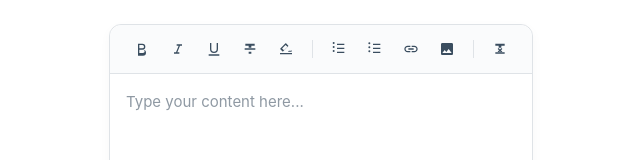
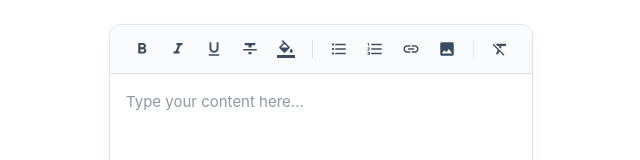
Before and after one commit to asadhmeed2/rich-text-editor, an Angular app: page / in a window 1280 px wide. Shown: the top 160 px of the page, without its empty margins (319-959 px from the left). Built offline with nearby package versions, Linux system fonts and the light colour scheme.

Commit message:
change the svg icons with material icons

```diff
--- a/src/app/modules/editor/input/components/editor-input/editor-input.component.html
+++ b/src/app/modules/editor/input/components/editor-input/editor-input.component.html
@@ -5,35 +5,25 @@
   <div class="editor-toolbar">
     <!-- Bold -->
     <button class="toolbar-btn" (mousedown)="$event.preventDefault(); formatDoc('bold')">
-      <svg viewBox="0 0 24 24" width="16" height="16">
-        <path
-          d="M8 11h4.5a2.5 2.5 0 1 0 0-5H8v5Zm0 7h5.5a2.5 2.5 0 1 0 0-5H8v5ZM6 4h6.5a4.5 4.5 0 0 1 0 9H6V4Zm0 9h7.5a4.5 4.5 0 0 1 0 9H6v-9Z"
-          fill="currentColor" />
-      </svg>
+      <span class="material-icons">format_bold</span>
       <app-tooltip title="Bold" desc="Format selected text as bold (Ctrl+B)"></app-tooltip>
     </button>
 
     <!-- Italic -->
     <button class="toolbar-btn" (mousedown)="$event.preventDefault(); formatDoc('italic')">
-      <svg viewBox="0 0 24 24" width="16" height="16">
-        <path d="M10 5h8v2h-3l-3.99 10H14v2H6v-2h3l3.99-10H10V5Z" fill="currentColor" />
-      </svg>
+      <span class="material-icons">format_italic</span>
       <app-tooltip title="Italic" desc="Format selected text as italic (Ctrl+I)"></app-tooltip>
     </button>
 
     <!-- Underline -->
     <button class="toolbar-btn" (mousedown)="$event.preventDefault(); formatDoc('underline')">
-      <svg viewBox="0 0 24 24" width="16" height="16">
-        <path d="M8 3v9a4 4 0 1 0 8 0V3h2v9a6 6 0 1 1-12 0V3h2ZM4 20h16v2H4v-2Z" fill="currentColor" />
-      </svg>
+      <span class="material-icons">format_underlined</span>
       <app-tooltip title="Underline" desc="Underline selected text (Ctrl+U)"></app-tooltip>
     </button>
 
     <!-- Strikethrough -->
     <button class="toolbar-btn" (mousedown)="$event.preventDefault(); formatDoc('strikeThrough')">
-      <svg viewBox="0 0 24 24" width="16" height="16">
-        <path d="M10 19h4v-3h-4v3ZM5 4h14v3h-5v3h-4V7H5V4Zm-1 7h16v2H4v-2Z" fill="currentColor" />
-      </svg>
+      <span class="material-icons">format_strikethrough</span>
       <app-tooltip title="Strikethrough" desc="Strike through selected text"></app-tooltip>
     </button>
 
@@ -41,11 +31,7 @@
     <div class="color-picker-container">
       <button class="toolbar-btn" [class.active]="isColorPickerOpen"
         (mousedown)="$event.preventDefault(); toggleColorPicker()">
-        <svg viewBox="0 0 24 24" width="16" height="16">
-          <path
-            d="M15.24 6.64l-2.88-2.88c-.39-.39-1.02-.39-1.41 0L3.56 11.15c-.39.39-.39 1.02 0 1.41l2.88 2.88c.2.2.45.29.71.29.26 0 .51-.1.71-.29l7.38-7.39c.39-.39.39-1.03 0-1.41zm-6.28 7.37L6.08 11.1l5.24-5.24 2.88 2.88-5.24 5.27zm10.79.49h-3.47l-1.5 1.5h4.97c.55 0 1-.45 1-1s-.45-1-1-1zM3 18h18v2H3v-2z"
-            fill="currentColor" />
-        </svg>
+        <span class="material-icons">format_color_fill</span>
         <app-tooltip title="Highlight Color" desc="Highlight selected text background"></app-tooltip>
       </button>
 
@@ -70,21 +56,13 @@
 
     <!-- Unordered List -->
     <button class="toolbar-btn" (mousedown)="$event.preventDefault(); formatDoc('insertUnorderedList')">
-      <svg viewBox="0 0 24 24" width="16" height="16">
-        <path
-          d="M4 10.5a1.5 1.5 0 1 1 0-3 1.5 1.5 0 0 1 0 3Zm0 6a1.5 1.5 0 1 1 0-3 1.5 1.5 0 0 1 0 3Zm0-12a1.5 1.5 0 1 1 0-3 1.5 1.5 0 0 1 0 3ZM9 4h11v2H9V4Zm0 6h11v2H9v-2Zm0 6h11v2H9v-2Z"
-          fill="currentColor" />
-      </svg>
+      <span class="material-icons">format_list_bulleted</span>
       <app-tooltip title="Bullet List" desc="Insert a bulleted list"></app-tooltip>
     </button>
 
     <!-- Ordered List -->
     <button class="toolbar-btn" (mousedown)="$event.preventDefault(); formatDoc('insertOrderedList')">
-      <svg viewBox="0 0 24 24" width="16" height="16">
-        <path
-          d="M2 3.5a1.5 1.5 0 1 1 3 0 1.5 1.5 0 0 1-3 0Zm0 6a1.5 1.5 0 1 1 3 0 1.5 1.5 0 0 1-3 0Zm0 6a1.5 1.5 0 1 1 3 0 1.5 1.5 0 0 1-3 0ZM9 4h11v2H9V4Zm0 6h11v2H9v-2Zm0 6h11v2H9v-2Z"
-          fill="currentColor" />
-      </svg>
+      <span class="material-icons">format_list_numbered</span>
       <app-tooltip title="Numbered List" desc="Insert a numbered list"></app-tooltip>
     </button>
 
@@ -92,11 +70,7 @@
     <div class="link-menu-container">
       <button class="toolbar-btn" [class.active]="isLinkMenuOpen"
         (mousedown)="$event.preventDefault(); toggleLinkMenu()">
-        <svg viewBox="0 0 24 24" width="16" height="16">
-          <path
-            d="M3.9 12c0-1.71 1.39-3.1 3.1-3.1h4V7H7c-2.76 0-5 2.24-5 5s2.24 5 5 5h4v-1.9H7c-1.71 0-3.1-1.39-3.1-3.1zM8 13h8v-2H8v2zm9-6h-4v1.9h4c1.71 0 3.1 1.39 3.1 3.1s-1.39 3.1-3.1 3.1h-4V17h4c2.76 0 5-2.24 5-5s-2.24-5-5-5z"
-            fill="currentColor" />
-        </svg>
+        <span class="material-icons">link</span>
         <app-tooltip title="Insert Link" desc="Add hyperlink to selected text"></app-tooltip>
       </button>
 
@@ -127,11 +101,7 @@
     <div class="image-menu-container">
       <button class="toolbar-btn" [class.active]="isImageMenuOpen"
         (mousedown)="$event.preventDefault(); toggleImageMenu()">
-        <svg viewBox="0 0 24 24" width="16" height="16">
-          <path
-            d="M21 19V5c0-1.1-.9-2-2-2H5c-1.1 0-2 .9-2 2v14c0 1.1.9 2 2 2h14c1.1 0 2-.9 2-2zM8.5 13.5l2.5 3.01L14.5 12l4.5 6H5l3.5-4.5z"
-            fill="currentColor" />
-        </svg>
+        <span class="material-icons">image</span>
         <app-tooltip title="Insert Image" desc="Insert image from disk or URL"></app-tooltip>
       </button>
 
@@ -139,19 +109,11 @@
       <div class="editor-dropdown image-dropdown" (mousedown)="onDropdownMousedown($event)">
         @if (imageMenuMode === 'select') {
         <button class="editor-dropdown-btn" (click)="selectImageFromDisk()">
-          <svg viewBox="0 0 24 24" width="14" height="14" style="margin-right: 6px;">
-            <path
-              d="M20 6h-8l-2-2H4c-1.1 0-1.99.9-1.99 2L2 18c0 1.1.9 2 2 2h16c1.1 0 2-.9 2-2V8c0-1.1-.9-2-2-2zm0 12H4V8h16v10z"
-              fill="currentColor" />
-          </svg>
+          <span class="material-icons" style="margin-right: 6px; font-size: 16px;">upload_file</span>
           From Disk
         </button>
         <button class="editor-dropdown-btn" (click)="setImageMenuMode('url')">
-          <svg viewBox="0 0 24 24" width="14" height="14" style="margin-right: 6px;">
-            <path
-              d="M3.9 12c0-1.71 1.39-3.1 3.1-3.1h4V7H7c-2.76 0-5 2.24-5 5s2.24 5 5 5h4v-1.9H7c-1.71 0-3.1-1.39-3.1-3.1zM8 13h8v-2H8v2zm9-6h-4v1.9h4c1.71 0 3.1 1.39 3.1 3.1s-1.39 3.1-3.1 3.1h-4V17h4c2.76 0 5-2.24 5-5s-2.24-5-5-5z"
-              fill="currentColor" />
-          </svg>
+          <span class="material-icons" style="margin-right: 6px; font-size: 16px;">link</span>
           From URL
         </button>
         } @else if (imageMenuMode === 'url') {
@@ -174,11 +136,7 @@
 
     <!-- Clear Formatting -->
     <button class="toolbar-btn" (mousedown)="$event.preventDefault(); formatDoc('removeFormat')">
-      <svg viewBox="0 0 24 24" width="16" height="16">
-        <path
-          d="M14.12 10.47 12 12.59l-2.12-2.12-1.41 1.41L10.59 14l-2.12 2.12 1.41 1.41L12 15.41l2.12 2.12 1.41-1.41L13.41 14l2.12-2.12-1.41-1.41ZM5 4h14v3h-5v3h-4V7H5V4Zm0 13h14v2H5v-2Z"
-          fill="currentColor" />
-      </svg>
+      <span class="material-icons">format_clear</span>
       <app-tooltip title="Clear Formatting" desc="Clear all styling from selection"></app-tooltip>
     </button>
   </div>
--- a/src/app/modules/editor/input/components/editor-input/editor-input.component.scss
+++ b/src/app/modules/editor/input/components/editor-input/editor-input.component.scss
@@ -90,6 +90,10 @@ $readonly-bg: hsl(210, 14%, 96%);
   &:active {
     transform: scale(0.95);
     background-color: rgba($primary-color, 0.15);
+  }
+
+  .material-icons {
+    font-size: 18px;
   }
 }
 
--- a/src/index.html
+++ b/src/index.html
@@ -6,6 +6,7 @@
   <base href="/">
   <meta name="viewport" content="width=device-width, initial-scale=1">
   <link rel="icon" type="image/x-icon" href="favicon.ico">
+  <link href="https://fonts.googleapis.com/icon?family=Material+Icons" rel="stylesheet">
 </head>
 <body>
   <app-root></app-root>
--- a/src/styles.css
+++ b/src/styles.css
@@ -49,7 +49,7 @@
     color: hsl(220, 90%, 56%);
   }
 
-  svg {
+  svg, .material-icons {
     flex-shrink: 0;
   }
 }
```
